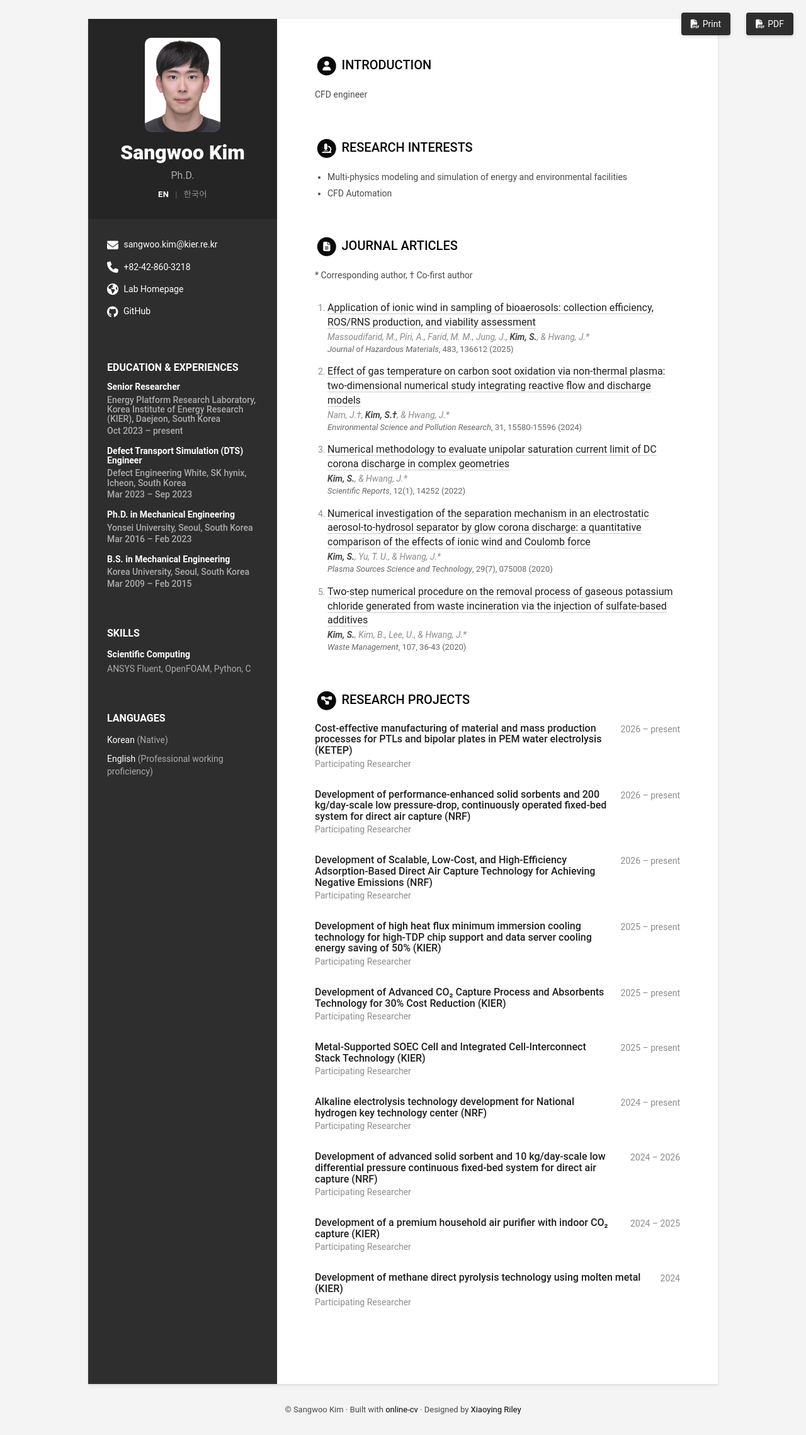
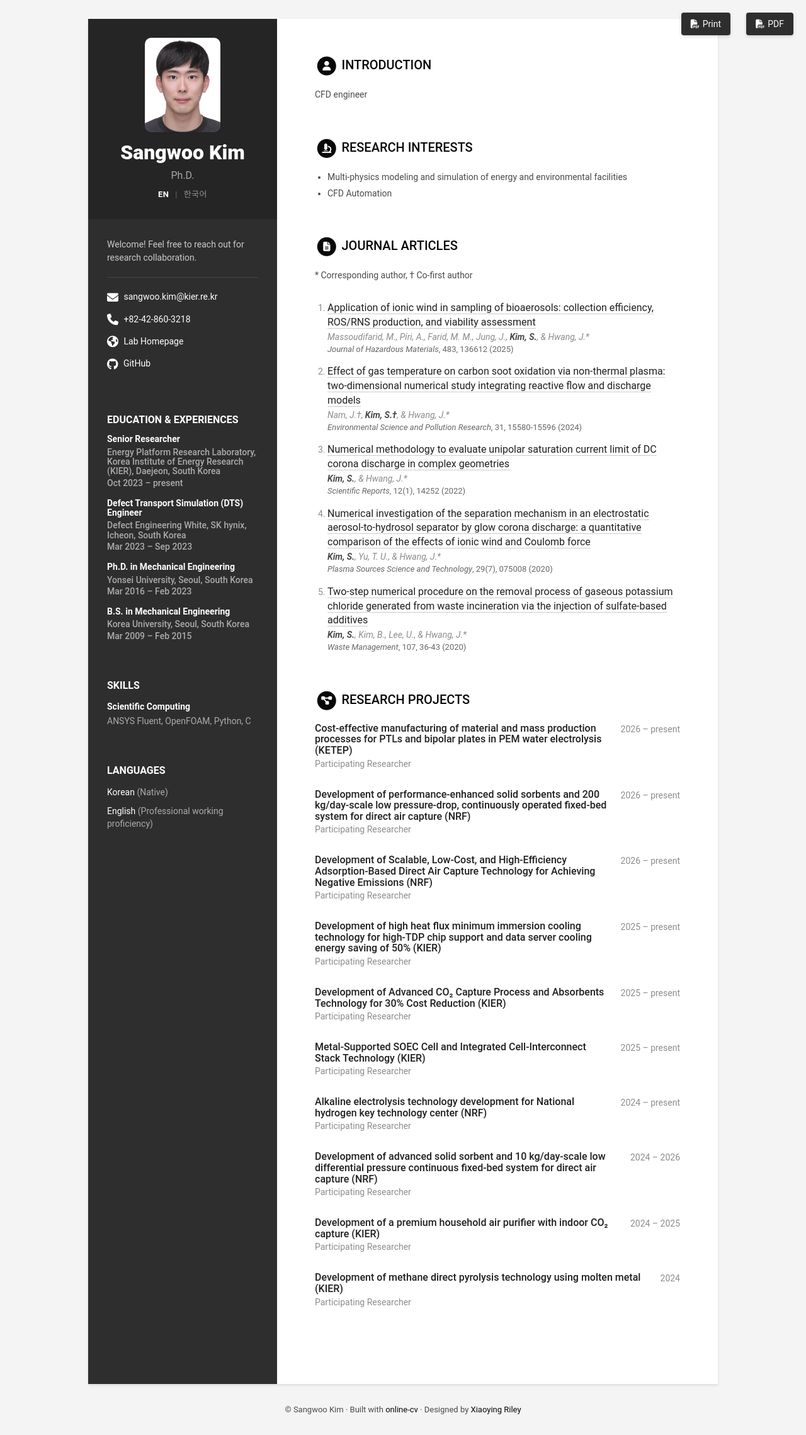
Before and after one commit to swtbkim/SangwooKim, a Jekyll site: the page built from index.html, in a window 1280 px wide. Shown: the whole page at 63% size. Built offline with Jekyll 4.4.1, drawn with Linux system fonts in a browser that asks for light colours.

Commit message:
Add sidebar greeting above contact links
Co-Authored-By: Claude Opus 5.5 <noreply@anthropic.com>
Claude-Session: https://claude.ai/code/session_01Ca8BgKLpPF1NhSrVUp22yc

```diff
--- a/_data/data.yml
+++ b/_data/data.yml
@@ -23,6 +23,10 @@ sidebar:
   name_ko: 김상우
   tagline: Ph.D.
   avatar: profile.jpg  # /assets/images/ 폴더의 사진 파일명 (원형으로 자동 크롭됨)
+
+  # 인사말: 사이드바 연락처(메일) 위에 표시. markdown 사용 가능, 비우면 숨김
+  greeting: Welcome! Feel free to reach out for research collaboration.   # placeholder
+  greeting_ko: 방문해 주셔서 감사합니다. 연구 협업 문의는 언제든 환영합니다.   # placeholder
 
   # Sidebar links (사용하지 않는 항목은 비워두거나 주석 처리)
   email: sangwoo.kim@kier.re.kr
--- a/_includes/contact.html
+++ b/_includes/contact.html
@@ -1,4 +1,7 @@
 <div class="contact-container container-block">
+  {% if sidebar.greeting %}
+  <div class="greeting">{% include t.html o=sidebar k="greeting" md=true %}</div>
+  {% endif %}
   <ul class="list-unstyled contact-list">
 
     {% if sidebar.email %}
--- a/_sass/_base.scss
+++ b/_sass/_base.scss
@@ -88,6 +88,16 @@ p {
     border: 0px solid #fff;
     border-radius: 10px;
     box-shadow: 0 1px 1px rgba(0, 0, 0, 0.1);
+  }
+  .greeting {
+    margin-bottom: 20px;
+    padding-bottom: 20px;
+    border-bottom: 1px solid rgba(255, 255, 255, 0.12);
+    color: rgba(256, 256, 256, 0.75);
+    line-height: 1.6;
+    p:last-child {
+      margin-bottom: 0;
+    }
   }
   .contact-list {
     .fas,
```
